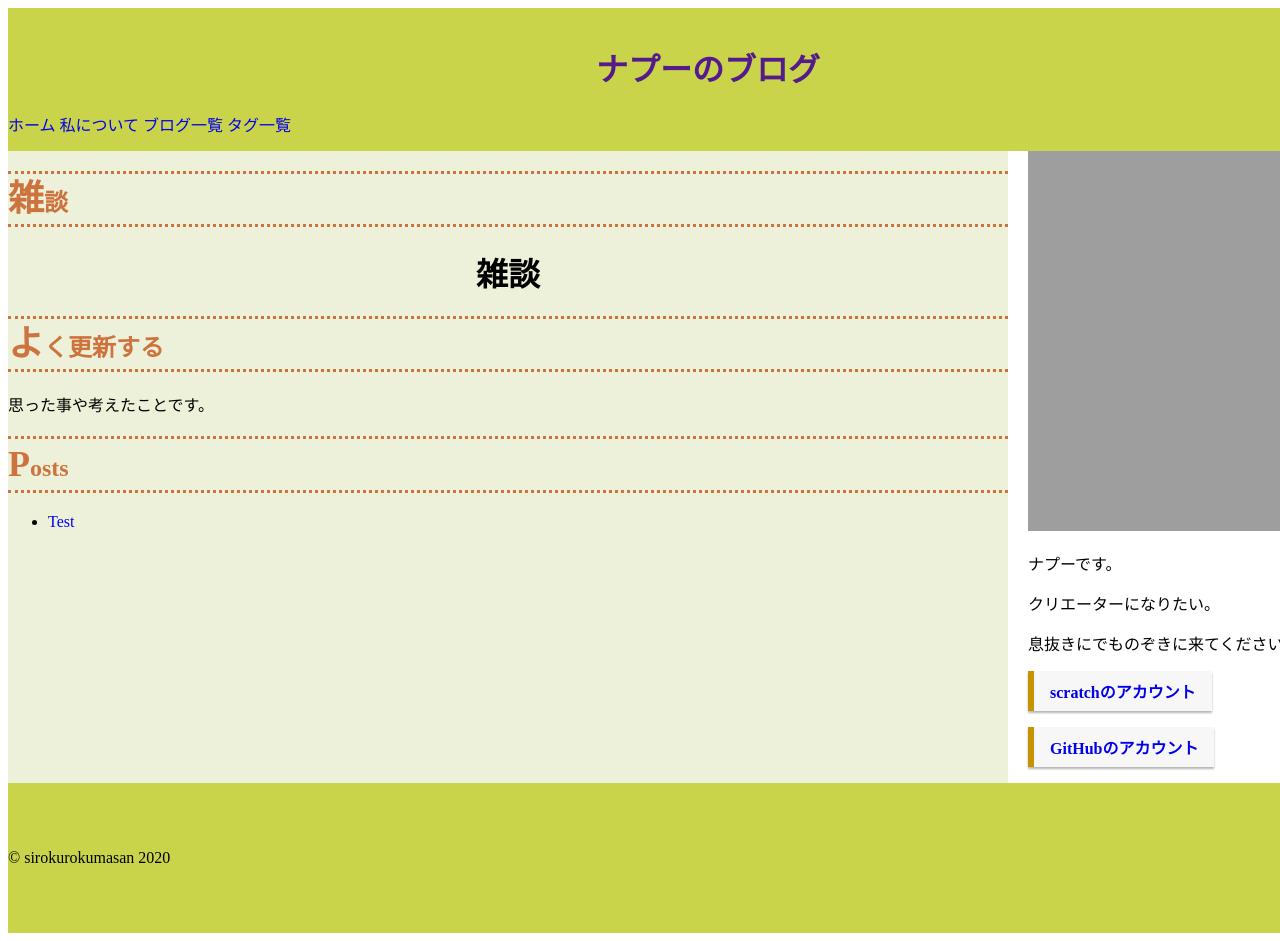
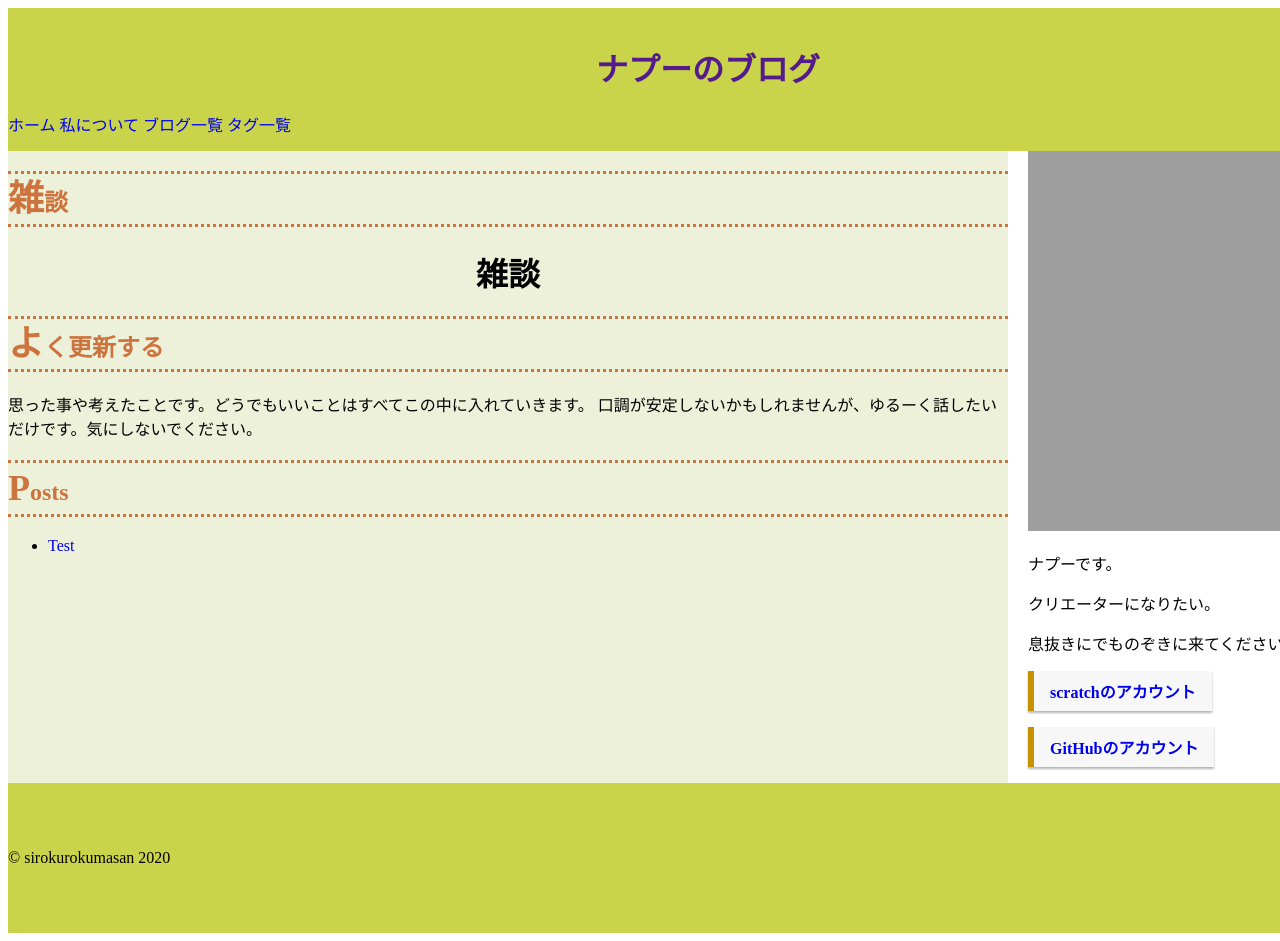
Before and after one commit to sirokurokumasan/sirokurokumasan.github.io, a Jekyll site: the page built from _authors/雑談.md, in a window 1280 px wide. Built offline with Jekyll 4.4.1, drawn with Linux system fonts in a browser that asks for light colours.

Commit message:
Update 雑談.md

```diff
--- a/_authors/雑談.md
+++ b/_authors/雑談.md
@@ -3,4 +3,5 @@ short_name: 雑談
 name: 雑談
 position: よく更新する
 ---
-思った事や考えたことです。
+思った事や考えたことです。どうでもいいことはすべてこの中に入れていきます。
+口調が安定しないかもしれませんが、ゆるーく話したいだけです。気にしないでください。
```
